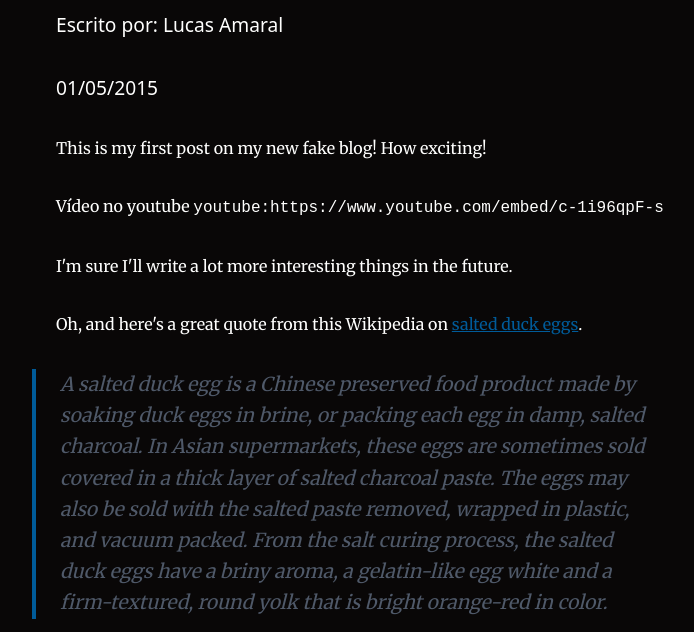
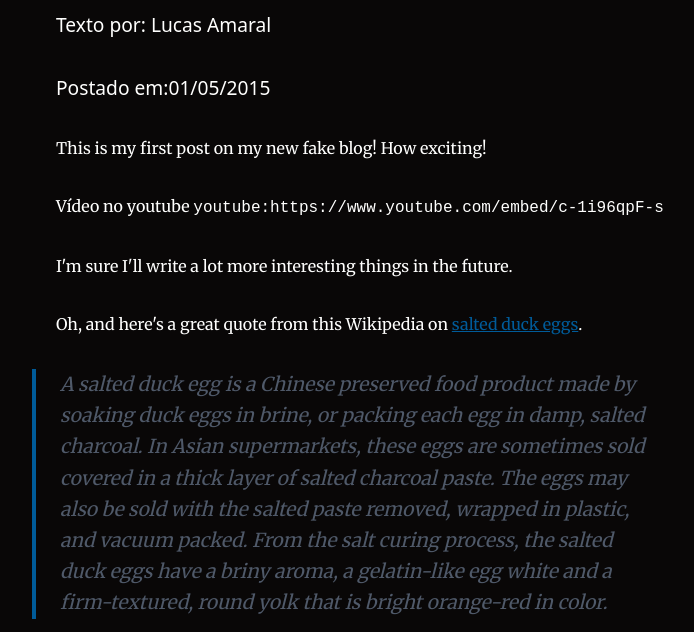
Before and after one commit to LucasSAmaral/horrorshow, a Gatsby site: page /hello-world/ in a window 1280 px wide. Shown: the part 168-800 px from the top of the page, without its empty margins (268-962 px from the left). Built offline with nearby package versions, Linux system fonts and the light colour scheme; Gatsby itself is replaced by a stand-in of ours; some packages are replaced by stand-ins of ours.

Commit message:
ajusta testo do autor e data no template do post

```diff
--- a/src/templates/blog-post.js
+++ b/src/templates/blog-post.js
@@ -21,8 +21,8 @@ const BlogPostTemplate = ({
       >
         <header>
           <h1 itemProp="headline">{post.frontmatter.title}</h1>
-          <p>Escrito por: {post.frontmatter.author}</p>
-          <p>{post.frontmatter.date}</p>
+          <p>Texto por: {post.frontmatter.author}</p>
+          <p>Postado em:{post.frontmatter.date}</p>
         </header>
         <section
           dangerouslySetInnerHTML={{ __html: post.html }}
```
